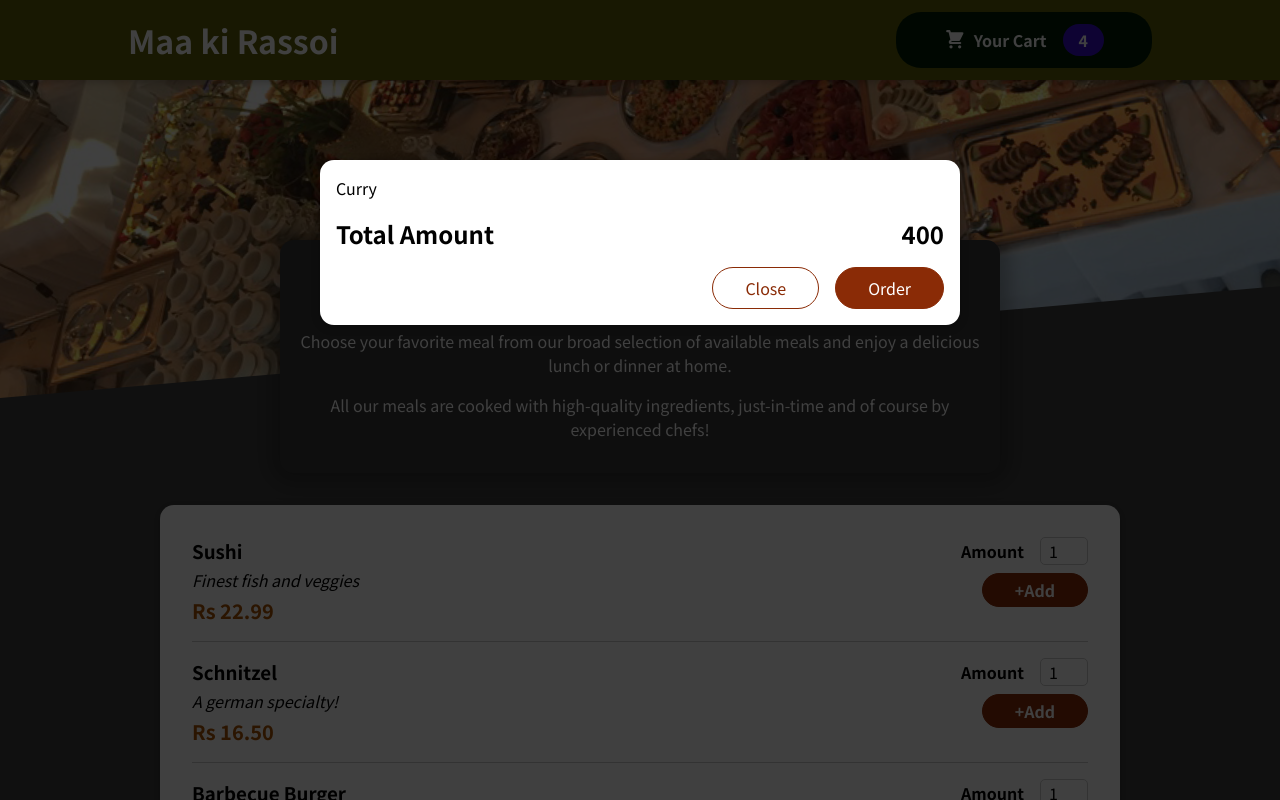
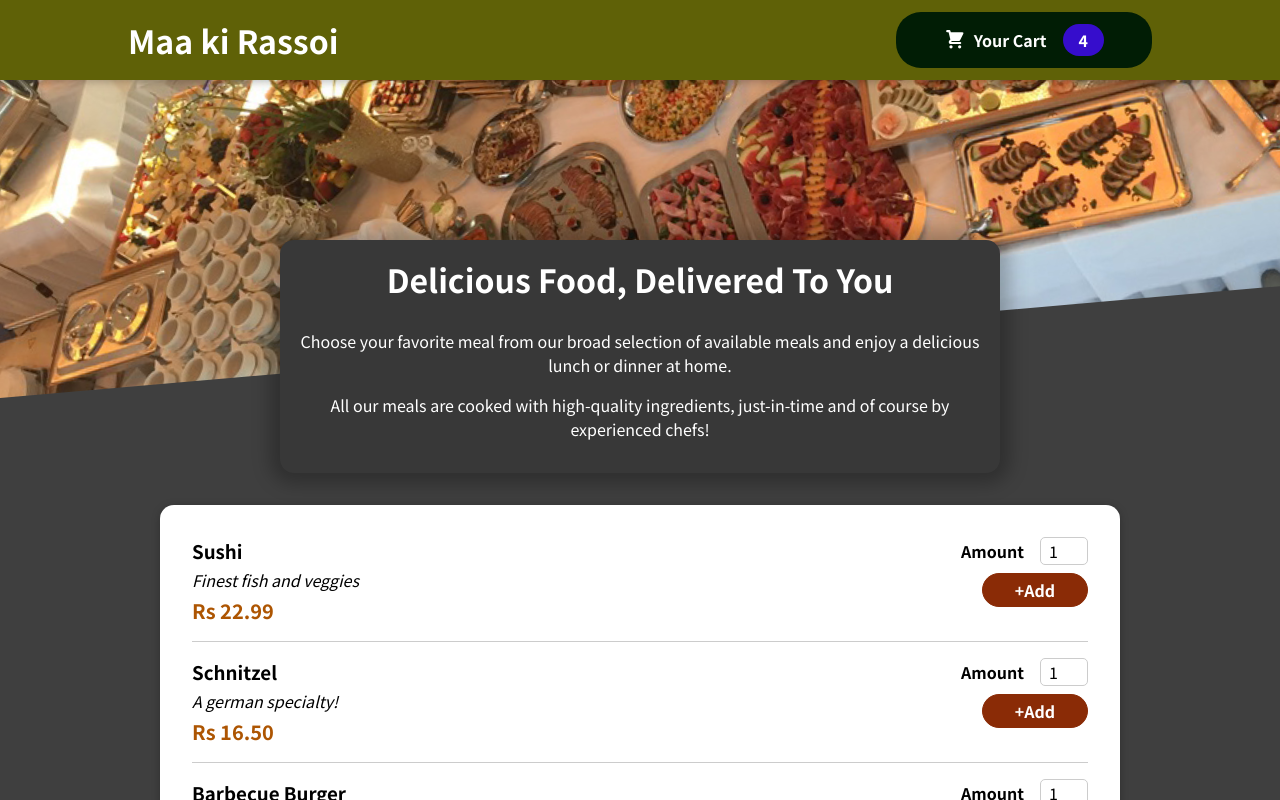
Before and after one commit to pkirme/firstGitProject, a React (Create React App) app in the folder restaurant-website/: page / in a window 1280 px wide. Shown: the top 800 px of the page. Built offline with nearby package versions, Linux system fonts and the light colour scheme.

Commit message:
Cart open and close.

```diff
--- a/restaurant-website/src/App.js
+++ b/restaurant-website/src/App.js
@@ -4,10 +4,20 @@ import Meals from "./components/Meals/Meals";
 import Cart from "./components/Cart/Cart";
 
 function App() {
+  const [cartIsShown, setCartShown] = useState(false);
+
+  const showCartHandler = () => {
+    setCartShown(true);
+  };
+
+  const hideCartHandler = () => {
+    setCartShown(false);
+  };
+
   return (
     <Fragment>
-      <Cart />
-      <Header />
+      {cartIsShown && <Cart onCartHide={hideCartHandler} />}
+      <Header onCartShown={showCartHandler} />
       <main>
         <Meals />
       </main>
--- a/restaurant-website/src/components/Cart/Cart.js
+++ b/restaurant-website/src/components/Cart/Cart.js
@@ -17,7 +17,9 @@ const Cart = (props) => {
         <span>400</span>
       </div>
       <div className={classes.actions}>
-        <button className={classes["button--alt"]}>Close</button>
+        <button className={classes["button--alt"]} onClick={props.onCartHide}>
+          Close
+        </button>
         <button className={classes.button}>Order</button>
       </div>
     </Modal>
--- a/restaurant-website/src/components/Layout/Header.js
+++ b/restaurant-website/src/components/Layout/Header.js
@@ -8,7 +8,7 @@ const Header = (props) => {
     <Fragment>
       <header className={classes.header}>
         <h1>Maa ki Rassoi</h1>
-        <HeaderCartButton/>
+        <HeaderCartButton onClick={props.onCartShown}/>
       </header>
       <div className={classes["main-image"]}>
         <img src={mealsImg} alt="The hub of delicious food!!" />
--- a/restaurant-website/src/components/Layout/HeaderCartButton.js
+++ b/restaurant-website/src/components/Layout/HeaderCartButton.js
@@ -1,12 +1,11 @@
-
 import CartIcon from "../Cart/CartIcon";
-import classes from "./HeaderCartButton.module.css"
+import classes from "./HeaderCartButton.module.css";
 
 const HeaderCartButton = (props) => {
   return (
-    <button className={classes.button}>
+    <button className={classes.button} onClick={props.onClick}>
       <span className={classes.icon}>
-        <CartIcon/>
+        <CartIcon />
       </span>
       <span>Your Cart</span>
       <span className={classes.badge}>4</span>
```
Also changed, not shown: restaurant-website/src/components/UI/Modal.js (+7 -4 lines).
